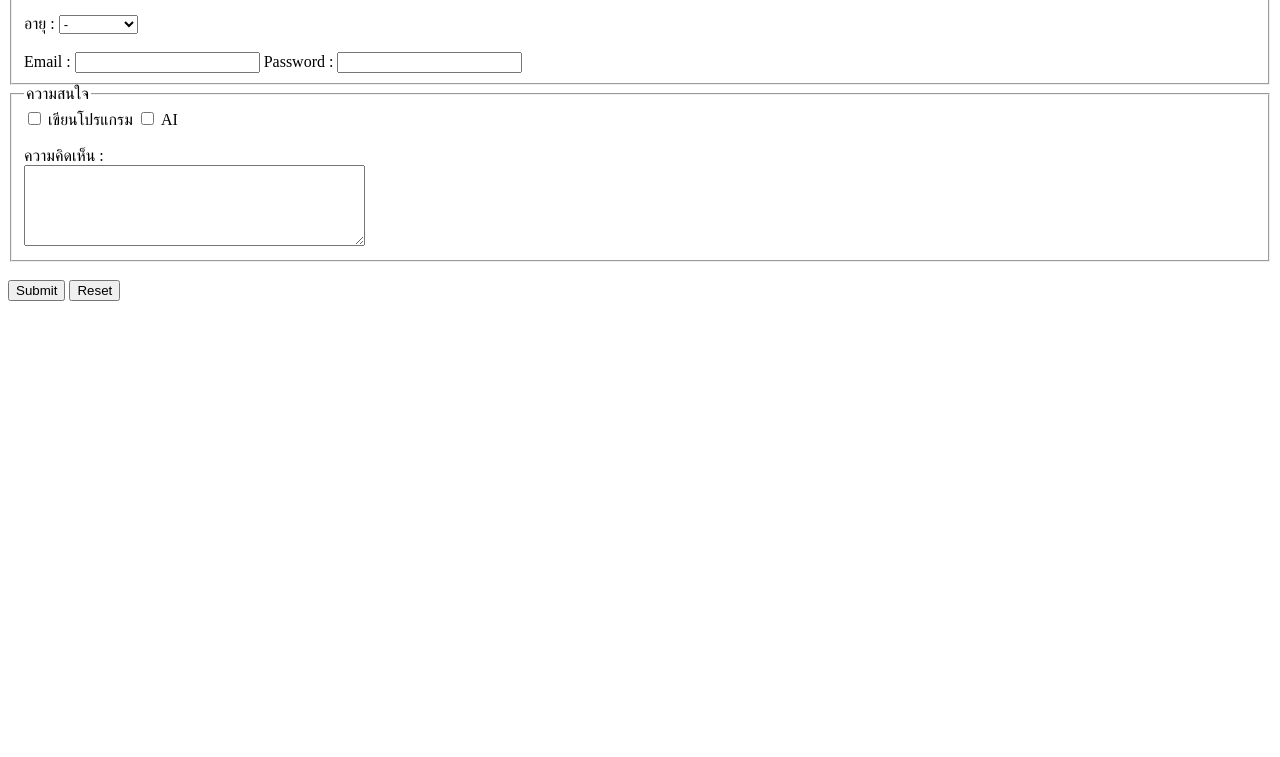
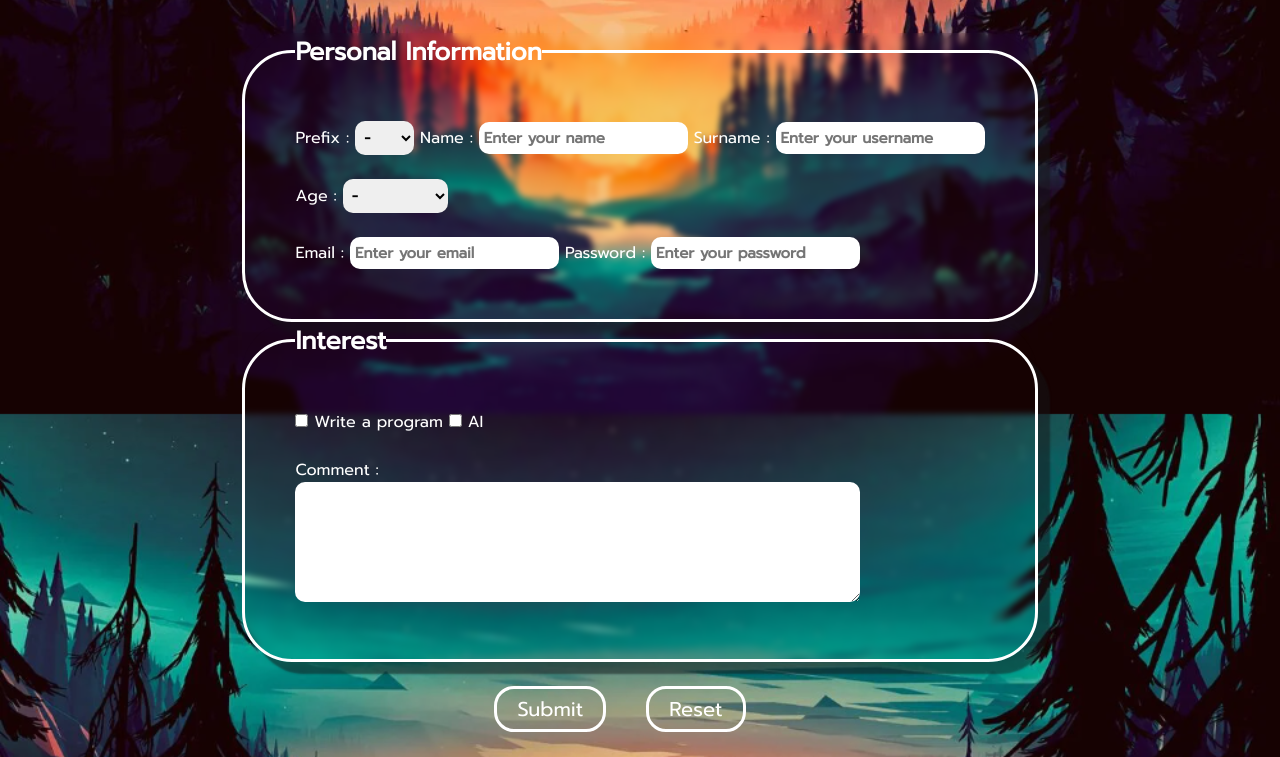
Before and after one commit to GetMaEng/Hero-Websites, a plain HTML site: page Work3/index.html in a window 1280 px wide. Shown: the part 386-1143 px from the top of the page. Before the commit the page ends 800 px from the top, so only its background shows below. Drawn offline with Linux system fonts and the light colour scheme; a web font is replaced by a local one.

Commit message:
uploaded files

```diff
--- a/Work3/index.html
+++ b/Work3/index.html
@@ -1,31 +1,35 @@
 <!DOCTYPE html>
 <html lang="en">
+
 <head>
     <meta charset="UTF-8">
     <meta name="viewport" content="width=device-width, initial-scale=1.0">
     <title>Work3</title>
+    <link rel="stylesheet" href="../styles/work3.css">
 </head>
+
 <body>
-    <h1>GETBA</h1>
-    <img src="../images/logo.png" alt="" width="360px">
+    <h1 class="name">GETBA</h1>
+    <img class="logo" src="../images/logo.png" width="360px">
+    <div class="content">
         <form action="">
-        <fieldset>
-            <legend>ข้อมูลส่วนตัว</legend>
-            <label>คำนำหน้า :</label>
-            <select>
-                <option value="0">-</option>
-                <option value="1">นาย</option>
-                <option value="2">นางสาว</option>
+            <fieldset class="border">
+                <legend class="topic">Personal Information</legend>
+                <label>Prefix :</label>
+                <select required>
+                    <option disabled selected value="">-</option>
+                    <option value="1">Mr.</option>
+                    <option value="2">Mrs.</option>
                 </select>
-            <label>ชื่อจริง :</label>
-            <input type="text">
-            <label>นามสกุล :</label>
-            <input type="text">
+                <label>Name :</label>
+                <input type="text" placeholder="Enter your name" required>
+                <label>Surname :</label>
+                <input type="text" placeholder="Enter your username" required>
                 <br>
                 <br>
-            <label>อายุ :</label>
-            <select>
-                <option value="0">-</option>
+                <label>Age :</label>
+                <select required>
+                    <option disabled selected value="">-</option>
                     <option value="1">15-17</option>
                     <option value="2">18-20</option>
                     <option value="3">มากกว่า 20</option>
@@ -33,25 +37,30 @@
                 <br>
                 <br>
                 <label>Email :</label>
-            <input type="email">
+                <input type="email" placeholder="Enter your email" required>
                 <label>Password :</label>
-            <input type="password">
+                <input type="password" placeholder="Enter your password" required>
             </fieldset>
-        <fieldset>
-            <legend>ความสนใจ</legend>
+
+            <fieldset class="border">
+                <legend class="topic">Interest</legend>
                 <input type="checkbox">
-            <label>เขียนโปรแกรม</label>
+                <label>Write a program</label>
                 <input type="checkbox">
                 <label>AI</label>
                 <br>
                 <br>
-            <label>ความคิดเห็น :</label>
+                <label>Comment :</label>
                 <br>
-            <textarea name="" id="" cols="40" rows="5"></textarea>
+                <textarea name="" id="" cols="60" rows="5"></textarea>
             </fieldset>
             <br>
+            <div class="btn">
                 <button type="submit">Submit</button>
                 <button type="reset">Reset</button>
+            </div>
         </form>
+    </div>
 </body>
+
 </html>
--- /dev/null
+++ b/styles/work2.css
@@ -0,0 +1,82 @@
+@import url('https://fonts.googleapis.com/css2?family=Bitter:ital@1&family=Borel&family=Cormorant:wght@300&family=Foldit&family=Indie+Flower&family=Kanit:wght@300&family=Poppins:wght@300;500&family=Prompt&family=Space+Mono:ital,wght@0,700;1,700&family=Wix+Madefor+Text:wght@500&display=swap');
+
+* {
+    margin: 0;
+    padding: 0;
+    font-family: "Prompt";
+}
+
+body {
+    background-color: rgb(170, 209, 243);
+}
+
+nav {
+    display: flex;
+    justify-content: center;
+    align-items: center;
+    height: 120px;
+    margin-left: 200px;
+    margin-right: 200px;
+    min-width: 1000px;
+    background-color: white;
+    border-bottom-left-radius: 20px;
+    border-bottom-right-radius: 20px;
+    box-shadow: 5px 5px 4px 1.5px rgba(0, 0, 0, 0.351);
+}
+
+nav ul {
+    margin-top: 10px;
+}
+
+nav ul li {
+    display: inline-block;
+    margin-left: -25px;
+}
+
+nav ul li a {
+    font-size: 25px;
+    font-weight: bold;
+    color: rgb(0, 191, 255);
+    text-decoration: none;
+    padding: 15px;
+    border: 5px solid rgb(0, 191, 255);
+}
+
+nav ul li a:hover{
+    color: white;
+    background-color: rgb(0, 191, 255);
+}
+
+div {
+    margin: 20px 30px;
+    min-width: 1000px;
+    padding: 30px;
+    background-color: white;
+    border-radius: 20px;
+}
+
+h1 {
+    margin: 30px 20px 20px 20px;
+}
+
+.date {
+    margin: 15px 20px;
+}
+
+p {
+    margin-left: 20px;
+}
+
+.schedule {
+    margin: 15px 20px;
+}
+
+ul li {
+    margin: 10px 15px;
+
+}
+
+img {
+    margin: 10px;
+    height: 350px;
+}
--- /dev/null
+++ b/styles/work3.css
@@ -0,0 +1,84 @@
+@import url('https://fonts.googleapis.com/css2?family=Bitter:ital@1&family=Borel&family=Cormorant:wght@300&family=Foldit&family=Indie+Flower&family=Kanit:wght@300&family=Poppins:wght@300;500&family=Prompt&family=Space+Mono:ital,wght@0,700;1,700&family=Wix+Madefor+Text:wght@500&display=swap');
+
+* {
+    margin: 0;
+    padding: 0;
+    font-family: "Prompt";
+}
+
+body {
+    background-image: url("../images/background.png");
+    background-repeat: no-repeat;
+    background-size: cover;
+    background-attachment: fixed;
+}
+
+.name {
+    text-align: center;
+    font-size: 75px;
+    color: aliceblue;
+}
+
+.logo {
+    display: block;
+    margin-left: auto;
+    margin-right: auto;
+    border-radius: 10px;
+    box-shadow: 12px 12px 2px rgba(21, 21, 23, 0.514);
+}
+
+.content {
+    margin-top: 50px;
+    margin-left: auto;
+    margin-right: auto;
+    width: fit-content;
+}
+
+.content .border {
+    border: 3px solid white;
+    padding: 50px;
+    border-radius: 50px;
+    backdrop-filter: blur(3px);
+    box-shadow: 12px 12px 2px rgba(21, 21, 23, 0.514);
+}
+
+.content .border .topic {
+    color: white;
+    font-size: 25px;
+    font-weight: bold;
+}
+
+.content .border label {
+    color: white;
+}
+
+.content .border input, select, textarea {
+    font-size: 15px;
+    padding: 5px;
+    border-radius: 10px;
+    border: none;
+    font-weight: bold;
+}
+
+.content .btn {
+    display: flex;
+    justify-content: center;
+    align-items: center;
+}
+
+.content .btn button {
+    margin-right: 40px;
+    cursor: pointer;
+    font-size: 20px;
+    color: white;
+    padding: 5px 20px;
+    border: 3px solid white;
+    border-radius: 20px;
+    background: none;
+    margin-bottom: 25px;
+}
+
+.content .btn button:hover {
+    background-color: white;
+    color: black;
+}
```
Also changed, not shown: Work2/index.html (+15 -4 lines), Work2/page2.html (+21 -8 lines), Work2/page3.html (+16 -4 lines), Work2/page4.html (+17 -6 lines), Work2/page5.html (+19 -5 lines), test.html (+5 -0 lines), images/background.png (added). Lines whose indentation alone changed are shown as unchanged.
